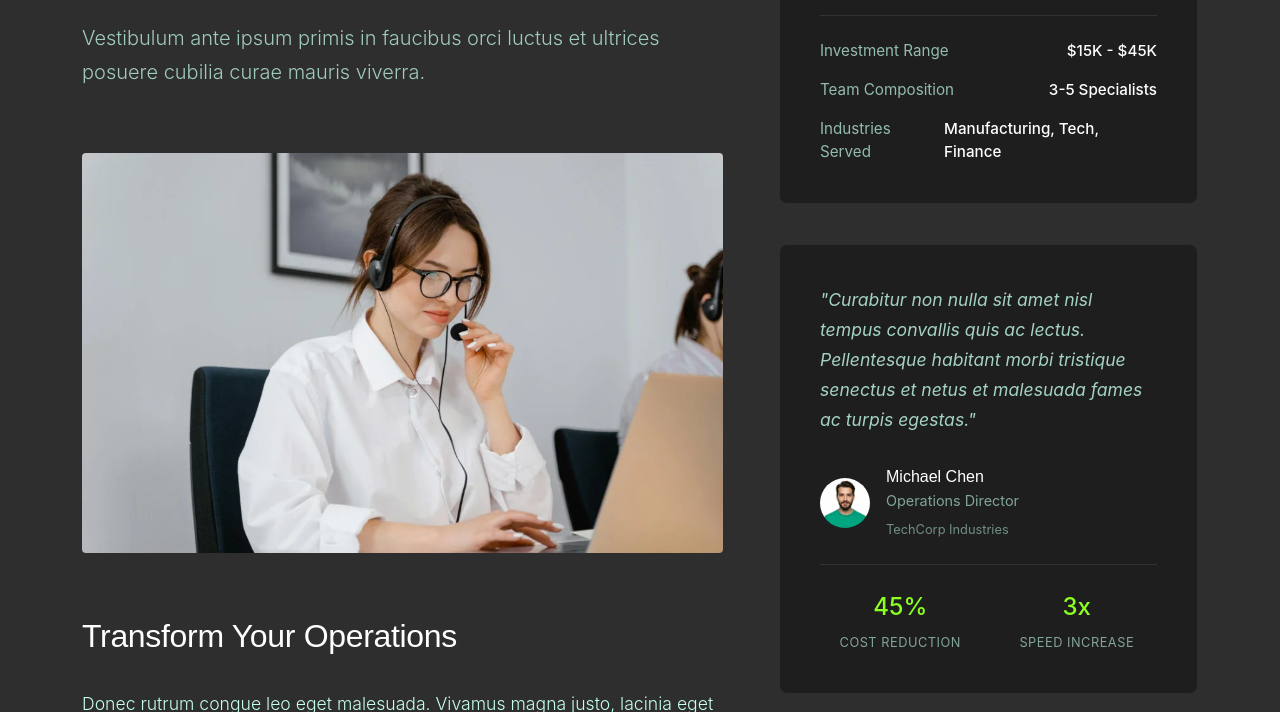
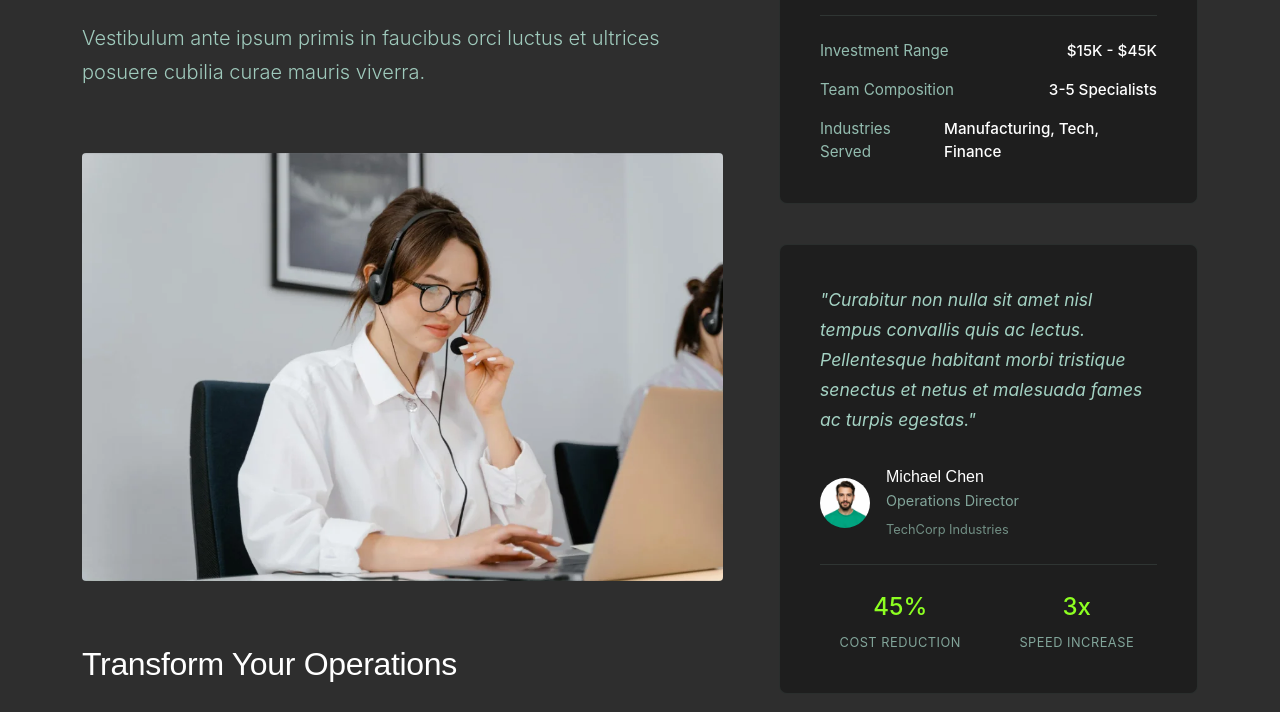
Before and after one commit to alegnacmd/alegna.com.ar, a plain HTML site: page contenido-details.html in a window 1280 px wide. Shown: the part 557-1269 px from the top of the page. Drawn offline with Linux system fonts and the light colour scheme.

Commit message:
Update main.css

```diff
--- a/main.css
+++ b/main.css
@@ -1761,8 +1761,6 @@ section,
 }
 
 .service-details .service-visual img {
-  width: 100%;
-  height: 400px;
   object-fit: cover;
   transition: transform 0.5s ease;
 }
```
